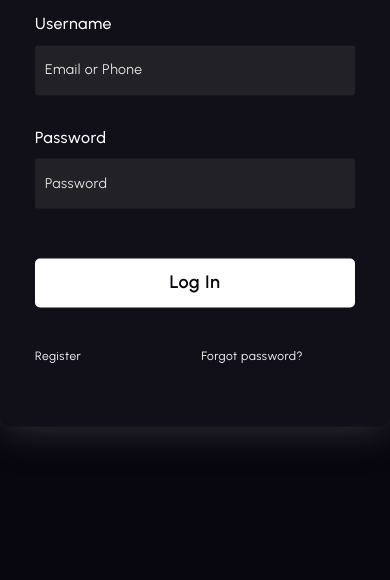
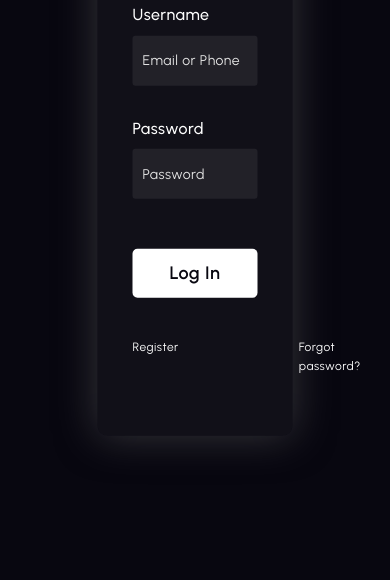
Before and after one commit to AtereD/Admin, a plain HTML site: page index.html in a window 390 px wide. Shown: the part 264-844 px from the top of the page. Drawn offline with Linux system fonts and the light colour scheme.

Commit message:
Update styles.css

```diff
--- a/css/styles.css
+++ b/css/styles.css
@@ -34,7 +34,7 @@
         min-width:100%;
     }
     form {
-        width:100%;
+        min-width:50%;
     }
 
 
```
